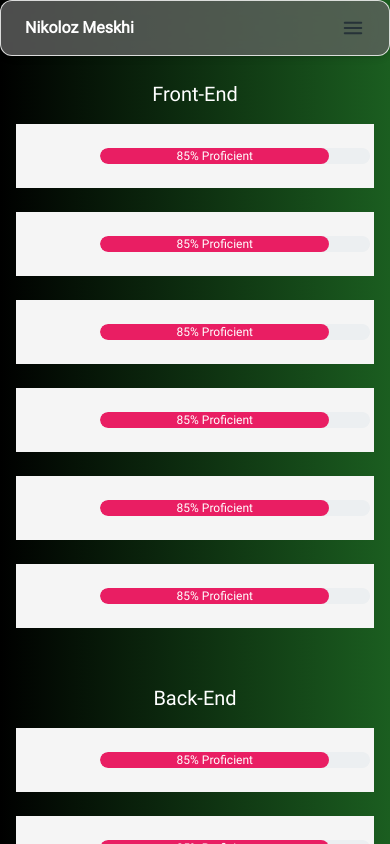
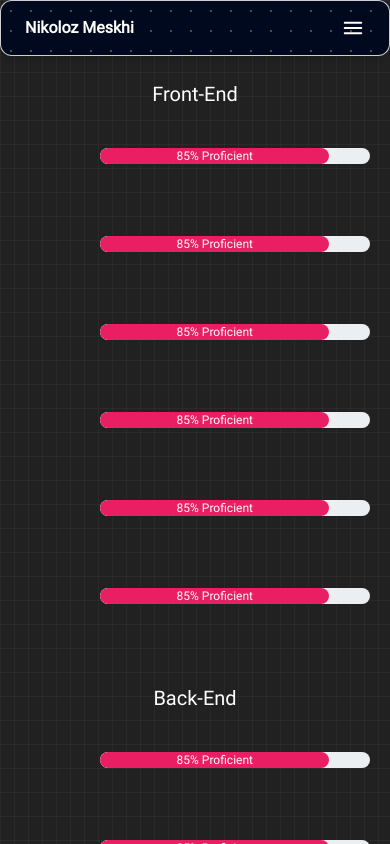
Before and after one commit to Nikolozi2004/Personal-Portfolio, a React (Vite) app: page /Skills in a window 390 px wide. Built offline with nearby package versions, Linux system fonts and the light colour scheme; some icons are missing.

Commit message:
fixed performance issues, added new styling and new page to page animations, added more responsive for mobile

```diff
--- a/index.html
+++ b/index.html
@@ -1,13 +1,17 @@
 <!doctype html>
 <html lang="en">
+
 <head>
   <meta charset="UTF-8" />
   <link rel="icon" type="image/svg+xml" href="/vite.svg" />
   <meta name="viewport" content="width=device-width, initial-scale=1.0" />
   <title>Nikoloz Meskhi</title>
 </head>
+
 <body>
-    <div id="root" class="bg-gradient-to-r from-black to-green-900 drop-shadow-md"></div>
+  <div id="root" class="bg-[linear-gradient(to_right,#4f4f4f2e_1px,transparent_1px),linear-gradient(to_bottom,#4f4f4f2e_1px,transparent_1px)] bg-[size:14px_24px]">
+  </div>
   <script type="module" src="/src/main.jsx"></script>
 </body>
+
 </html>
--- a/src/App.jsx
+++ b/src/App.jsx
@@ -1,12 +1,14 @@
 import { Fragment } from "react"
 import { Outlet } from "react-router-dom"
 import { NavBar } from "./components/NavBar"
-
+import { AnimatePresence } from "framer-motion"
 function App() {
   return (
     <Fragment>
       <NavBar />
-      <Outlet />
+      <AnimatePresence mode="wait">
+        <Outlet />
+      </AnimatePresence>
     </Fragment>
   )
 }
--- a/src/components/NavBar.jsx
+++ b/src/components/NavBar.jsx
@@ -25,8 +25,9 @@ export const NavBar = () => {
 
 
     return (
-        <Navbar className="mx-auto max-w-screen-2xl px-6 py-2 bg-gray-700 ">
-            <div className="dark:bg-black flex items-center justify-between text-blue-gray-900">
+        <Navbar className="mx-auto max-w-screen-2xl z-50 px-6 py-2 bg-[#000000] bg-[radial-gradient(#ffffff33_1px,#00091d_1px)] bg-[size:20px_20px]
+        ">
+            <div className="flex items-center justify-between">
                 <Typography
                     as="a"
                     variant="h6"
@@ -36,9 +37,10 @@ export const NavBar = () => {
                     Nikoloz Meskhi
                 </Typography>
                 <div className="hidden lg:block">
-                    <NavList open={openNav}/>
+                    <NavList open={openNav} />
                 </div>
                 <IconButton
+                    color='white'
                     variant="text"
                     className="ml-auto h-6 w-6 text-inherit hover:bg-transparent focus:bg-transparent active:bg-transparent lg:hidden"
                     ripple={false}
--- a/src/index.css
+++ b/src/index.css
@@ -8,13 +8,41 @@
     min-height: 100vh;
     width: 100%;
     min-width: 100%;
-    overflow: auto;
+    overflow-y: auto;
+    overflow-x: hidden;
     display: flex;
     align-items: center;
     flex-direction: column;
     --tw-bg-opacity: 1;
     background-color: rgb(33 33 33 / var(--tw-bg-opacity));
 }
+
+/* For WebKit (Chrome, Safari, etc.) */
+::-webkit-scrollbar {
+    width: 3.5px;
+    /* Adjust the width as needed */
+}
+
+::-webkit-scrollbar-track {
+    background: #000000;
+    /* Background color of the track */
+}
+
+::-webkit-scrollbar-thumb {
+    background: #ffffff;
+    /* Color of the thumb */
+
+    /* Rounded corners */
+}
+
+/* For Firefox */
+/* Note: Firefox does not support styling the scrollbar directly.
+     The below styles will only work if `layout.css.scrollbar-color.enabled`
+     preference is set to true in `about:config` */
+/* You may need to add the following rule into your CSS to make Firefox
+     accept the scrollbar style */
+/* html { scrollbar-color: #ddd #fff; } */
+
 
 @font-face {
     font-family: roboto;
--- a/src/pages/Projects.jsx
+++ b/src/pages/Projects.jsx
@@ -5,10 +5,10 @@ export const Projects = () => {
 
     return (
         <motion.div
-            initial={{ opacity: 0 }}
-            animate={{ opacity: 1 }}
+            initial={{ y: '100%' }}
+            animate={{ y: '0%' }}
             exit={{ opacity: 0 }}
-            transition={{ duration: 1 }}
+            transition={{ duration: 0.75, ease: 'easeOut' }}
             className='w-full h-auto relative flex flex-col items-center'>
 
             <div className="container mx-auto py-8 h-full flex flex-col items-center">
--- a/src/pages/Skills.jsx
+++ b/src/pages/Skills.jsx
@@ -1,21 +1,21 @@
 import { Progress } from '@material-tailwind/react';
 import { motion } from 'framer-motion'
 import {
-  JavascriptPlain,
-  TypescriptPlain,
+  JavascriptOriginal,
+  TypescriptOriginal,
   ReactOriginal,
   TailwindcssOriginal,
-  Html5Plain,
-  Css3Plain,
-  CsharpPlain,
-  MongodbPlain,
+  Html5Original,
+  Css3Original,
+  CsharpOriginal,
+  MongodbOriginal,
   ExpressOriginal,
-  NodejsPlain,
-  GitPlain,
-  DockerPlain,
-  VisualstudioPlain,
-  EslintPlain,
-  VscodePlain
+  NodejsOriginal,
+  GitOriginal,
+  DockerOriginal,
+  VisualstudioOriginal,
+  EslintOriginal,
+  VscodeOriginal
 } from 'devicons-react';
 
 export const Skills = () => {
@@ -25,55 +25,53 @@ export const Skills = () => {
 
     <motion.div
       className='w-full relative flex flex-col lg:flex-row justify-evenly pt-6 max-w-screen-2xl'
-      initial={{ opacity: 0 }}
-      animate={{
-        opacity: 1,
-      }}
-      exit={{ opacity: 0 }}
-      transition={{ duration: 0.5 }}>
+      initial={{ y: '-100%', Blur: '4px'}}
+      animate={{ y: '0%' }}
+      exit={{ y: '-100%' }}
+      transition={{ duration: 1, ease: 'easeOut'}}>
 
       <div className='h-full w-full lg:w-1/3 flex flex-col items-center mb-8 lg:mb-0'>
         <h1 className='mb-4 font-sans text-xl text-white'>Front-End</h1>
         <motion.div
-          className='flex justify-between items-center w-full lg:w-2/3 mb-6 h-16 bg-gray-100 lg-max:w-11/12'
+          className='flex justify-between items-center w-full lg:w-2/3 mb-6 h-16 lg-max:w-11/12'
           whileHover={{ scale: 1.2 }}
           whileTap={{ scale: 1.1 }}>
-          <TypescriptPlain size="80" color='darkgreen' radius='3px' className='w-20 h-20' />
+          <TypescriptOriginal size="80" radius='3px' className='w-20 h-20' />
           <Progress color='pink' value={85} size="md" label="Proficient" className='mx-1' />
         </motion.div>
         <motion.div
-          className='flex justify-between items-center w-full lg:w-2/3 mb-6 h-16 bg-gray-100 lg-max:w-11/12'
+          className='flex justify-between items-center w-full lg:w-2/3 mb-6 h-16 lg-max:w-11/12'
           whileHover={{ scale: 1.2 }}
           whileTap={{ scale: 1.1 }}>
-          <JavascriptPlain size="80" color='darkgreen' radius='3px' className='w-20 h-20' />
+          <JavascriptOriginal size="80" radius='3px' className='w-20 h-20' />
           <Progress color='pink' value={85} size="md" label="Proficient" className='mx-1' />
         </motion.div>
         <motion.div
-          className='flex justify-between items-center w-full lg:w-2/3 mb-6 h-16 bg-gray-100 lg-max:w-11/12'
+          className='flex justify-between items-center w-full lg:w-2/3 mb-6 h-16 lg-max:w-11/12'
           whileHover={{ scale: 1.2 }}
           whileTap={{ scale: 1.1 }}>
-          <ReactOriginal size="80" color='darkgreen' fill='darkgreen' radius='3px' className='w-20 h-20 [&_*]:fill-green-700' />
+          <ReactOriginal size="80" radius='3px' className='w-20 h-20' />
           <Progress color='pink' value={85} size="md" label="Proficient" className='mx-1' />
         </motion.div>
         <motion.div
-          className='flex justify-between items-center w-full lg:w-2/3 mb-6 h-16 bg-gray-100 lg-max:w-11/12'
+          className='flex justify-between items-center w-full lg:w-2/3 mb-6 h-16 lg-max:w-11/12'
           whileHover={{ scale: 1.2 }}
           whileTap={{ scale: 1.1 }}>
-          <TailwindcssOriginal size="80" color='darkgreen' fill='darkgreen' radius='3px' className='w-20 h-20 [&_*]:fill-green-700' />
+          <TailwindcssOriginal size="80" radius='3px' className='w-20 h-20' />
           <Progress color='pink' value={85} size="md" label="Proficient" className='mx-1' />
         </motion.div>
         <motion.div
-          className='flex justify-between items-center w-full lg:w-2/3 mb-6 h-16 bg-gray-100 lg-max:w-11/12'
+          className='flex justify-between items-center w-full lg:w-2/3 mb-6 h-16 lg-max:w-11/12'
           whileHover={{ scale: 1.2 }}
           whileTap={{ scale: 1.1 }}>
-          <Css3Plain size="80" color='darkgreen' radius='3px' className='w-20 h-20' />
+          <Css3Original size="80" radius='3px' className='w-20 h-20' />
           <Progress color='pink' value={85} size="md" label="Proficient" className='mx-1' />
         </motion.div>
         <motion.div
-          className='flex justify-between items-center w-full lg:w-2/3 mb-6 h-16 bg-gray-100 lg-max:w-11/12'
+          className='flex justify-between items-center w-full lg:w-2/3 mb-6 h-16 lg-max:w-11/12'
           whileHover={{ scale: 1.2 }}
           whileTap={{ scale: 1.1 }}>
-          <Html5Plain size="80" color='darkgreen' radius='3px' className='w-20 h-20' />
+          <Html5Original size="80" radius='3px' className='w-20 h-20' />
           <Progress color='pink' value={85} size="md" label="Proficient" className='mx-1' />
         </motion.div>
       </div>
@@ -83,69 +81,69 @@ export const Skills = () => {
       <div className='h-full w-full lg:w-1/3 flex flex-col items-center mb-8 lg:mb-0'>
         <h1 className='mb-4 font-sans text-xl text-white'>Back-End</h1>
         <motion.div
-          className='flex justify-between items-center w-full lg:w-2/3 mb-6 h-16 bg-gray-100 lg-max:w-11/12'
+          className='flex justify-between items-center w-full lg:w-2/3 mb-6 h-16 lg-max:w-11/12'
           whileHover={{ scale: 1.2 }}
           whileTap={{ scale: 1.1 }}>
-          <CsharpPlain size="80" color='darkgreen' radius='3px' className='w-20 h-20' />
+          <CsharpOriginal size="80" radius='3px' className='w-20 h-20' />
           <Progress color='pink' value={85} size="md" label="Proficient" className='mx-1' />
         </motion.div>
         <motion.div
-          className='flex justify-between items-center w-full lg:w-2/3 mb-6 h-16 bg-gray-100 lg-max:w-11/12'
+          className='flex justify-between items-center w-full lg:w-2/3 mb-6 h-16 lg-max:w-11/12'
           whileHover={{ scale: 1.2 }}
           whileTap={{ scale: 1.1 }}>
-          <NodejsPlain size="80" color='darkgreen' radius='3px' className='w-20 h-20' />
+          <NodejsOriginal size="80" radius='3px' className='w-20 h-20' />
           <Progress color='pink' value={85} size="md" label="Proficient" className='mx-1' />
         </motion.div>
         <motion.div
-          className='flex justify-between items-center w-full lg:w-2/3 mb-6 h-16 bg-gray-100 lg-max:w-11/12'
+          className='flex justify-between items-center w-full lg:w-2/3 mb-6 h-16 lg-max:w-11/12'
           whileHover={{ scale: 1.2 }}
           whileTap={{ scale: 1.1 }}>
-          <MongodbPlain size="80" color='darkgreen' radius='3px' className='w-20 h-20' />
+          <MongodbOriginal size="80" radius='3px' className='w-20 h-20' />
           <Progress color='pink' value={85} size="md" label="Proficient" className='mx-1' />
         </motion.div>
         <motion.div
-          className='flex justify-between items-center w-full lg:w-2/3 mb-6 h-16 bg-gray-100 lg-max:w-11/12'
+          className='flex justify-between items-center w-full lg:w-2/3 mb-6 h-16 lg-max:w-11/12'
           whileHover={{ scale: 1.2 }}
           whileTap={{ scale: 1.1 }}>
-          <ExpressOriginal size="80" color='darkgreen' radius='3px' className='w-20 h-20' />
+          <ExpressOriginal size="80" radius='3px' className='w-20 h-20' />
           <Progress color='pink' value={85} size="md" label="Proficient" className='mx-1' />
         </motion.div>
       </div>
       <div className='h-full w-full lg:w-1/3 flex flex-col items-center mb-8 lg:mb-0'>
         <h1 className='mb-4 font-sans text-xl text-white'>Tools</h1>
         <motion.div
-          className='flex justify-between items-center w-full lg:w-2/3 mb-6 h-16 bg-gray-100 lg-max:w-11/12'
+          className='flex justify-between items-center w-full lg:w-2/3 mb-6 h-16 lg-max:w-11/12'
           whileHover={{ scale: 1.2 }}
           whileTap={{ scale: 1.1 }}>
-          <GitPlain size="80" color='darkgreen' radius='3px' className='w-20 h-20' />
+          <GitOriginal size="80" radius='3px' className='w-20 h-20' />
           <Progress color='pink' value={85} size="md" label="Proficient" className='mx-1' />
         </motion.div>
         <motion.div
-          className='flex justify-between items-center w-full lg:w-2/3 mb-6 h-16 bg-gray-100 lg-max:w-11/12'
+          className='flex justify-between items-center w-full lg:w-2/3 mb-6 h-16 lg-max:w-11/12'
           whileHover={{ scale: 1.2 }}
           whileTap={{ scale: 1.1 }}>
-          <DockerPlain size="80" color='darkgreen' radius='3px' className='w-20 h-20' />
+          <DockerOriginal size="80" radius='3px' className='w-20 h-20' />
           <Progress color='pink' value={85} size="md" label="Proficient" className='mx-1' />
         </motion.div>
         <motion.div
-          className='flex justify-between items-center w-full lg:w-2/3 mb-6 h-16 bg-gray-100 lg-max:w-11/12'
+          className='flex justify-between items-center w-full lg:w-2/3 mb-6 h-16 lg-max:w-11/12'
           whileHover={{ scale: 1.2 }}
           whileTap={{ scale: 1.1 }}>
-          <VisualstudioPlain size="80" color='darkgreen' radius='3px' className='w-20 h-20' />
+          <VisualstudioOriginal size="80" radius='3px' className='w-20 h-20' />
           <Progress color='pink' value={85} size="md" label="Proficient" className='mx-1' />
         </motion.div>
         <motion.div
-          className='flex justify-between items-center w-full lg:w-2/3 mb-6 h-16 bg-gray-100 lg-max:w-11/12'
+          className='flex justify-between items-center w-full lg:w-2/3 mb-6 h-16 lg-max:w-11/12'
           whileHover={{ scale: 1.2 }}
           whileTap={{ scale: 1.1 }}>
-          <VscodePlain size="80" color='darkgreen' radius='3px' className='w-20 h-20' />
+          <VscodeOriginal size="80" radius='3px' className='w-20 h-20' />
           <Progress color='pink' value={85} size="md" label="Proficient" className='mx-1' />
         </motion.div>
         <motion.div
-          className='flex justify-between items-center w-full lg:w-2/3 mb-6 h-16 bg-gray-100 lg-max:w-11/12'
+          className='flex justify-between items-center w-full lg:w-2/3 mb-6 h-16 lg-max:w-11/12'
           whileHover={{ scale: 1.2 }}
           whileTap={{ scale: 1.1 }}>
-          <EslintPlain size="80" color='darkgreen' radius='3px' className='w-20 h-20' />
+          <EslintOriginal size="80" radius='3px' className='w-20 h-20' />
           <Progress color='pink' value={85} size="md" label="Proficient" className='mx-1' />
         </motion.div>
       </div>
```
Also changed, not shown: src/components/ProjectSection.jsx (+12 -12 lines), src/pages/Contact.jsx (+22 -10 lines), src/pages/About.jsx (line endings or trailing spaces). Lines whose indentation alone changed are shown as unchanged.
